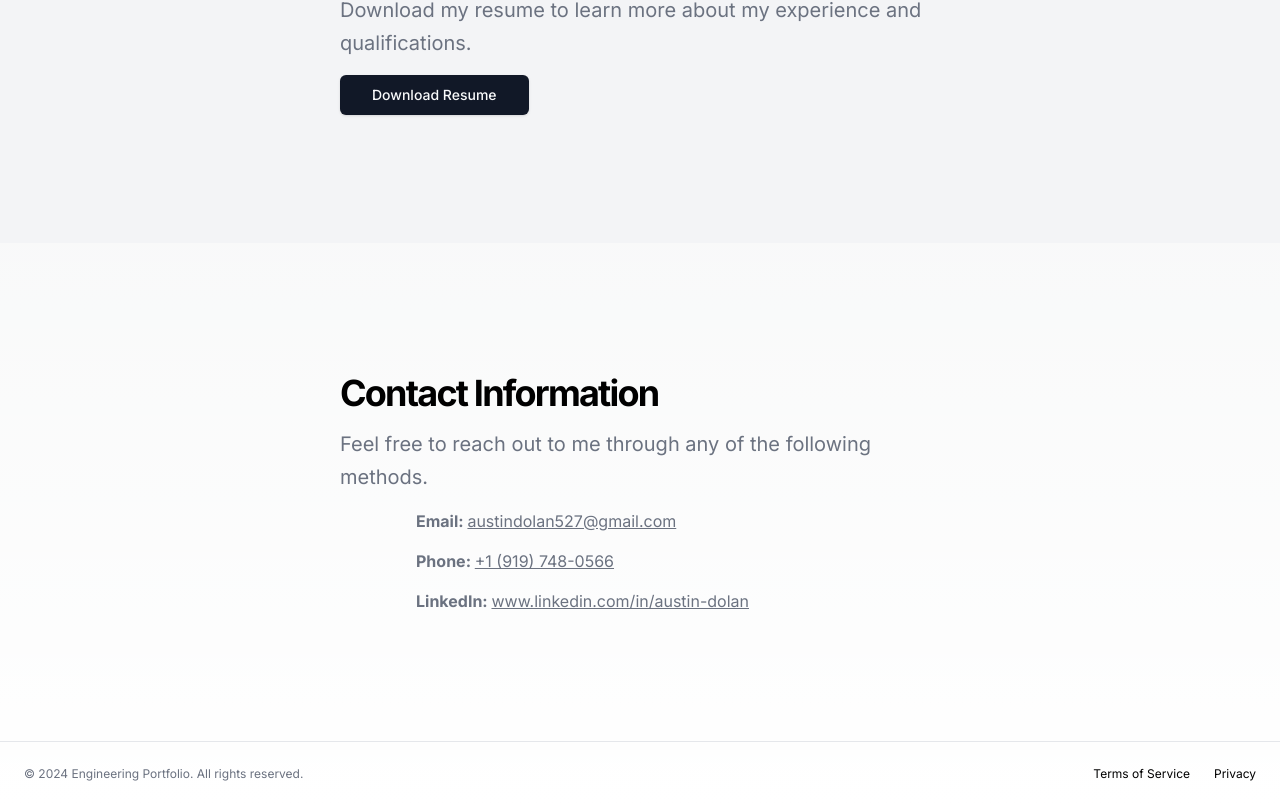
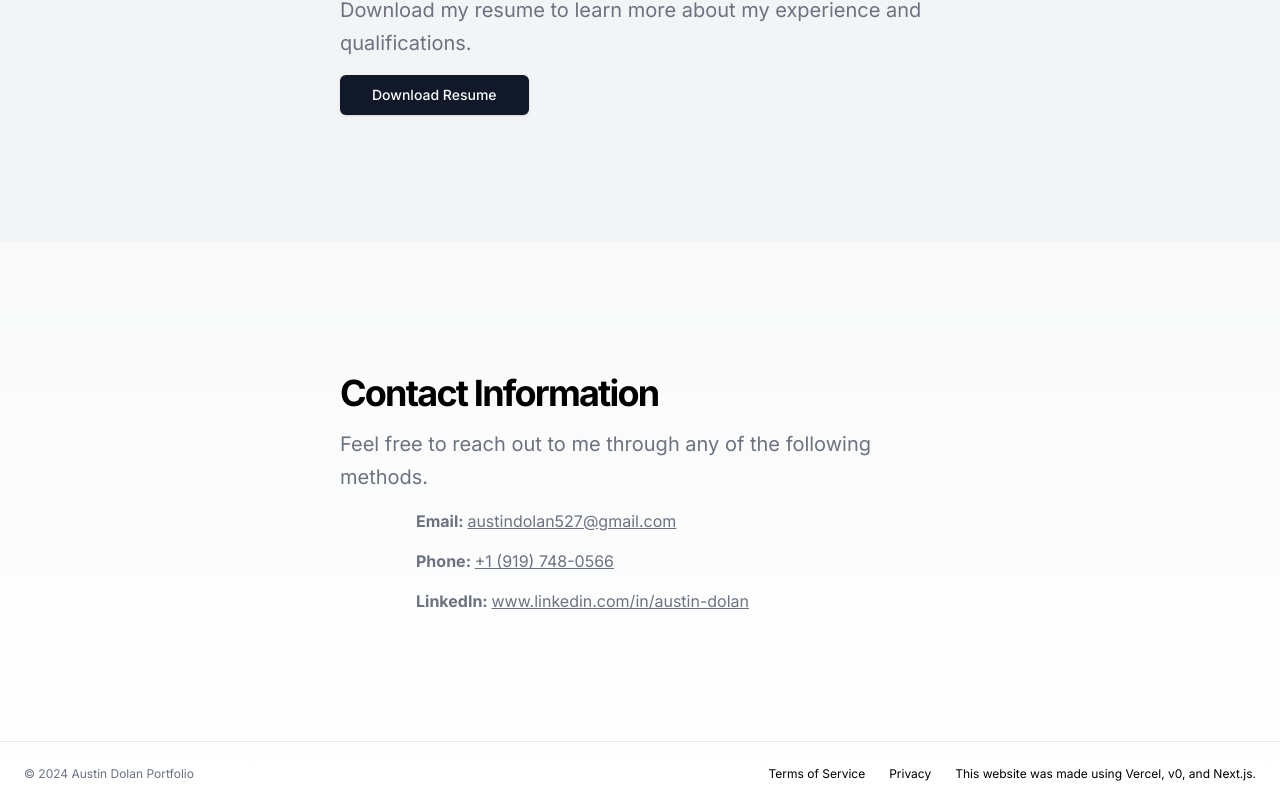
Before and after one commit to adolan527/adolan527.github.io, a Next.js app: page / in a window 1280 px wide. Shown: the part 2752-3558 px from the top of the page. Built offline with nearby package versions, Linux system fonts and the light colour scheme.

Commit message:
fixed resume link

```diff
--- a/src/app/page.tsx
+++ b/src/app/page.tsx
@@ -170,7 +170,7 @@ export default function Component() {
               <div className="flex flex-col gap-2 min-[400px]:flex-row">
                 <Link
                     className="inline-flex h-10 items-center justify-center rounded-md bg-gray-900 px-8 text-sm font-medium text-gray-50 shadow transition-colors hover:bg-gray-900/90 focus-visible:outline-none focus-visible:ring-1 focus-visible:ring-gray-950 disabled:pointer-events-none disabled:opacity-50 dark:bg-gray-50 dark:text-gray-900 dark:hover:bg-gray-50/90 dark:focus-visible:ring-gray-300"
-                    href="/resume.pdf"
+                    href="https://raw.githubusercontent.com/adolan527/adolan527.github.io/main/public/resume.pdf"
                 >
                   Download Resume
                 </Link>
@@ -212,14 +212,18 @@ export default function Component() {
           </section>
         </main>
         <footer className="flex flex-col gap-2 sm:flex-row py-6 w-full shrink-0 items-center px-4 md:px-6 border-t">
-          <p className="text-xs text-gray-500 dark:text-gray-400">© 2024 Engineering Portfolio. All rights reserved.</p>
+          <p className="text-xs text-gray-500 dark:text-gray-400">© 2024 Austin Dolan Portfolio</p>
           <nav className="sm:ml-auto flex gap-4 sm:gap-6">
-            <Link className="text-xs hover:underline underline-offset-4" href="#">
+            <p className="text-xs hover:underline underline-offset-4" >
               Terms of Service
-            </Link>
-            <Link className="text-xs hover:underline underline-offset-4" href="#">
+            </p>
+            <p className="text-xs hover:underline underline-offset-4" >
               Privacy
-            </Link>
+            </p>
+            <p className="text-xs hover:underline underline-offset-4" >
+              This website was made using Vercel, v0, and Next.js.
+
+            </p>
           </nav>
         </footer>
       </div>
```
